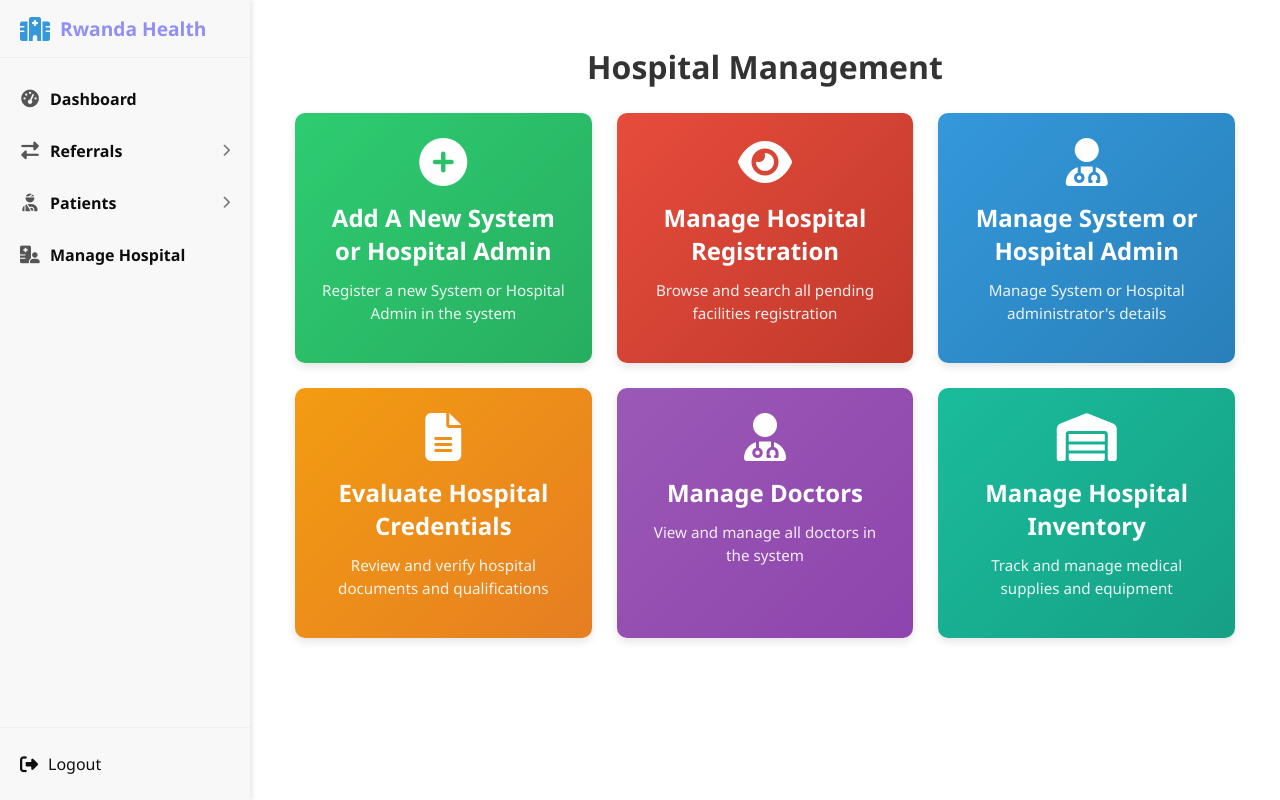
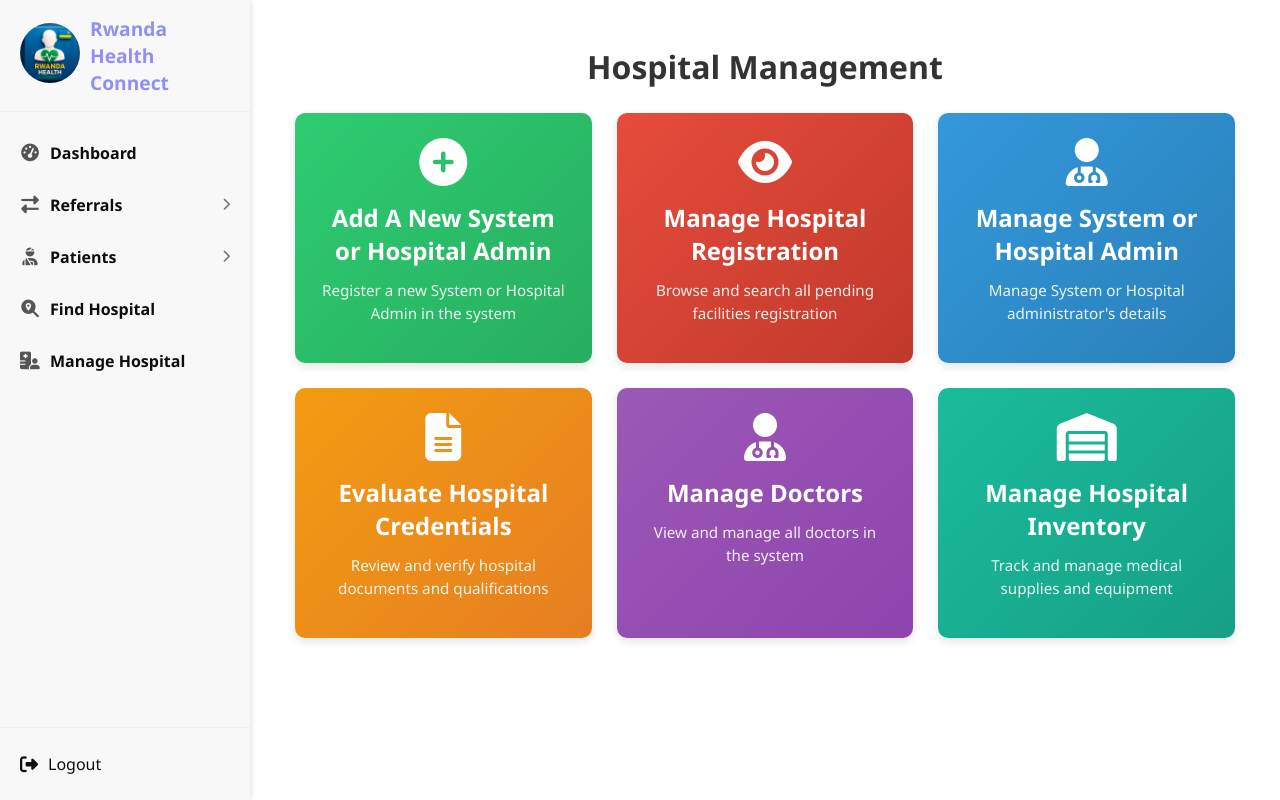
Before and after one commit to henryallison/ikigugu-ingagi-V0.1, a Django app: page /manage_hospital/ in a window 1280 px wide. Run offline with Django 5.2, Linux system fonts and the light colour scheme.

Commit message:
Update manage_hospital.html

```diff
--- a/templates/manage_hospital/manage_hospital.html
+++ b/templates/manage_hospital/manage_hospital.html
@@ -4,6 +4,8 @@
     <meta charset="UTF-8">
     <meta name="viewport" content="width=device-width, initial-scale=1.0">
     <title>Manage Hospital - Rwanda Health Connect</title>
+    {% load static %}
+    <link rel="icon" type="image/x-icon" href="{% static 'images/favicon.png' %}">
     <link rel="stylesheet" href="https://cdnjs.cloudflare.com/ajax/libs/font-awesome/6.4.0/css/all.min.css">
     <style>
         /* Reset and Base Styles */
@@ -241,7 +243,7 @@
 
         /* Responsive adjustments (keeping these as they affect content, not just sidebar) */
         @media (max-width: 767px) {
-            /* Adjustments for mobile view of the content areas */
+            /* Adjustments for mobile view of the *content* areas */
             .hospital-management h1 {
                 font-size: 1.5rem;
             }
@@ -280,10 +282,12 @@
 <body>
     <div class="container">
         <div class="sidebar">
-            <div class="logo">
-                <i class="fas fa-hospital" style="color: #3498db;"></i>
-                <span>Rwanda Health</span>
-            </div>
+           <div class="logo">
+    <a href="{% url 'home' %}">
+        <img src="{% static 'images/logo.jpg' %}" alt="Logo" style="width: 60px; height: 60px; margin-right: 10px; border-radius: 50%;">
+    </a>
+    <span>Rwanda Health Connect</span>
+</div>
 
             <ul class="nav-links" id="navLinks">
                 <li>
@@ -302,8 +306,6 @@
                     <ul class="sub-menu">
                         <li><a href="{% url 'manage_referral' %}">Manage Referral</a></li>
                         <li><a href="{% url 'track_referral' %}">Track Referral</a></li>
-                        <li><a href="{% url 'referral_details' %}">Referral Details</a></li>
-                        <li><a href="{% url 'referral_list' %}">Referral List</a></li>
                     </ul>
                 </li>
 
@@ -318,7 +320,12 @@
                         <li><a href="{% url 'patients:medical_records'%}">Manage Medical Record</a></li>
                     </ul>
                 </li>
-
+                <li>
+                    <a href="{% url 'find_hospital' %}" class="active">
+                        <i class="fas fa-search-location"></i>
+                        <span class="link-name">Find Hospital</span>
+                    </a>
+                </li>
                 <li>
                     <a href="{% url 'manage_hospital_home' %}">
                         <i class="fas fa-hospital-user"></i>
```
